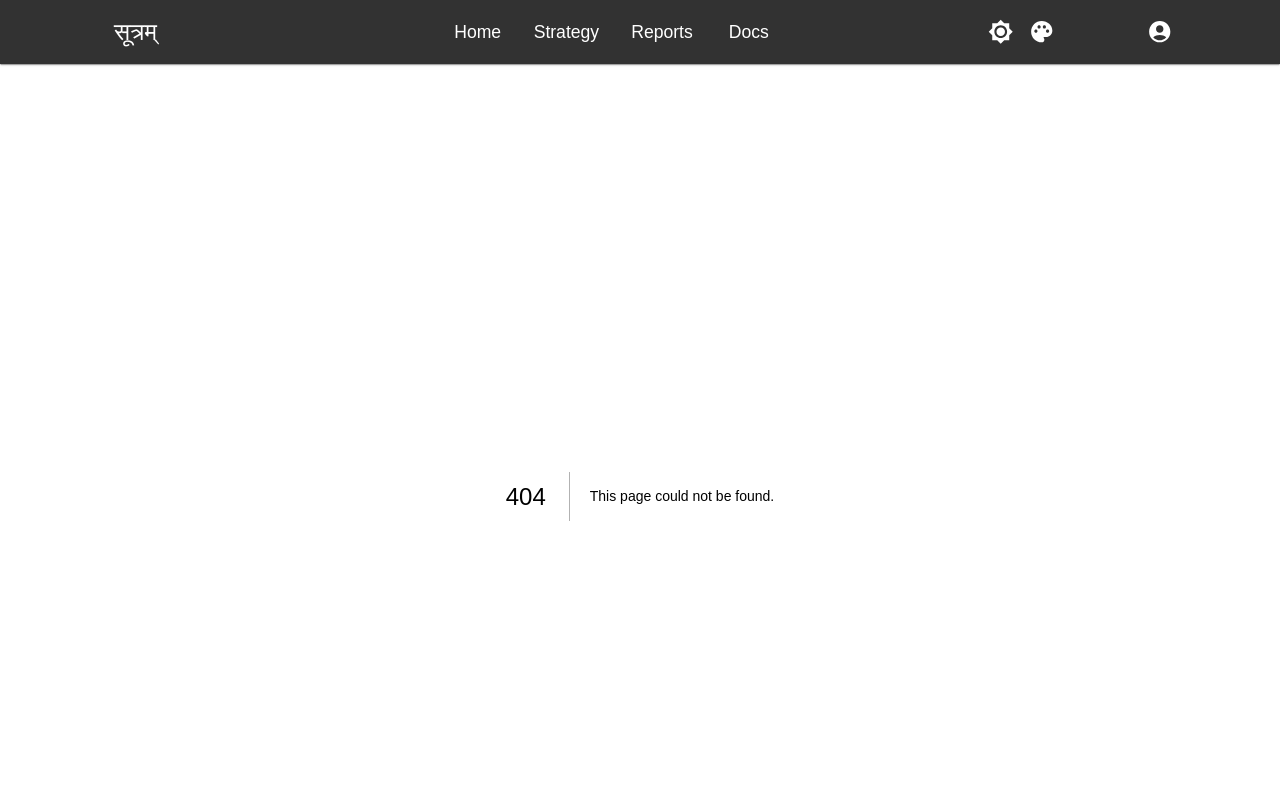
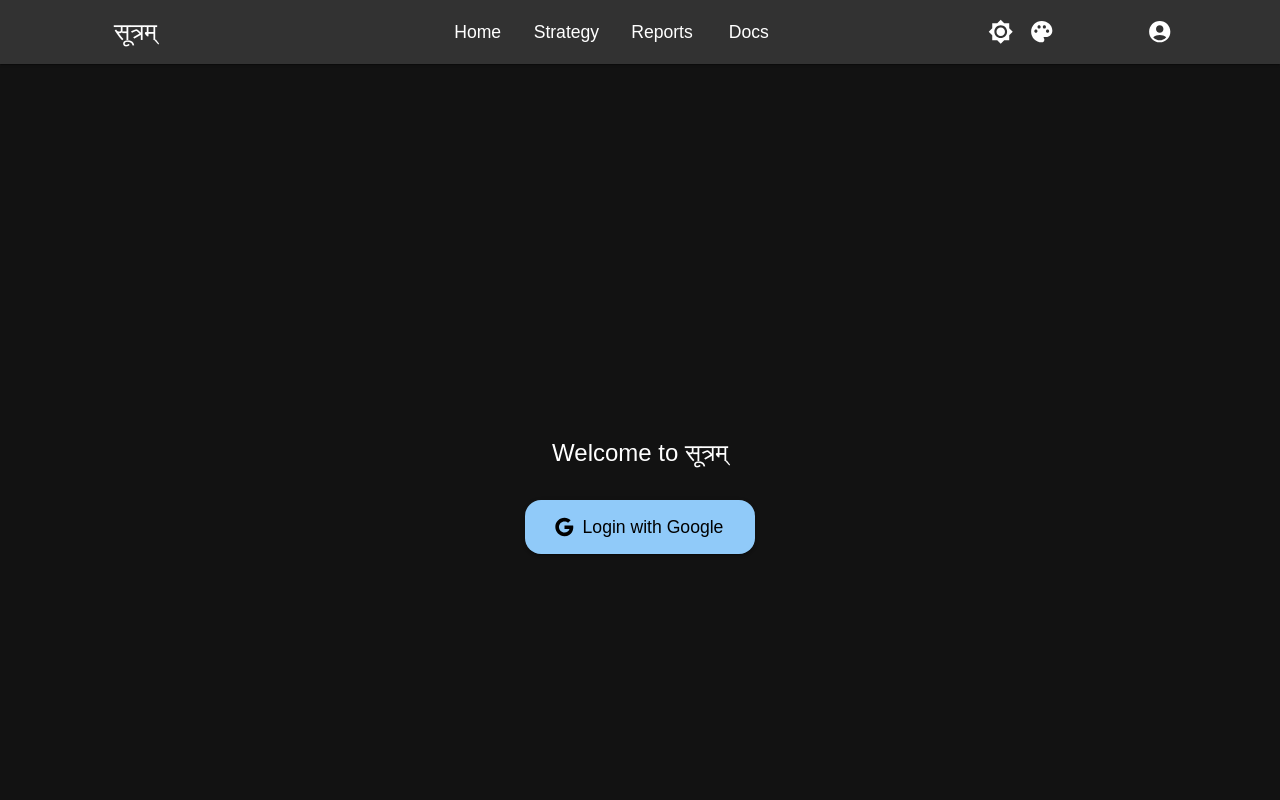
Before and after one commit to AmitSharmamad/mukham, a Next.js app: page /login in a window 1280 px wide. Before the commit this address had no page. Shown: the top 800 px of the page. Built offline with nearby package versions, Linux system fonts and the light colour scheme; a web font is replaced by a local one.

Commit message:
added /login page with google oauth login

```diff
--- a/package.json
+++ b/package.json
@@ -14,7 +14,7 @@
     "@fontsource/bungee-tint": "^5.2.6",
     "@mui/icons-material": "^5.0.0",
     "@mui/material": "^5.0.0",
-    "@mui/x-date-pickers": "^7.28.2",
+    "@mui/x-date-pickers": "^7.28.3",
     "axios": "^1.8.4",
     "dayjs": "^1.11.13",
     "next": "latest",
--- /dev/null
+++ b/src/context/AuthContext.tsx
@@ -0,0 +1,35 @@
+import { createContext, useContext, useState, ReactNode } from 'react';
+
+interface AuthContextType {
+  isLoggedIn: boolean;
+  login: () => void;
+  logout: () => void;
+}
+
+const AuthContext = createContext<AuthContextType | undefined>(undefined);
+
+export function AuthProvider({ children }: { children: ReactNode }) {
+  const [isLoggedIn, setIsLoggedIn] = useState(false);
+
+  const login = () => {
+    setIsLoggedIn(true);
+  };
+
+  const logout = () => {
+    setIsLoggedIn(false);
+  };
+
+  return (
+    <AuthContext.Provider value={{ isLoggedIn, login, logout }}>
+      {children}
+    </AuthContext.Provider>
+  );
+}
+
+export function useAuth() {
+  const context = useContext(AuthContext);
+  if (context === undefined) {
+    throw new Error('useAuth must be used within an AuthProvider');
+  }
+  return context;
+}
--- /dev/null
+++ b/src/pages/login.tsx
@@ -0,0 +1,42 @@
+import { Box, Button, Container, Typography } from '@mui/material';
+import GoogleIcon from '@mui/icons-material/Google';
+
+export default function LoginPage() {
+  const handleGoogleLogin = () => {
+    window.location.href = 'http://localhost:9090/auth/google/login';
+  };
+
+  return (
+    <Container maxWidth="sm">
+      <Box
+        sx={{
+          minHeight: '100vh',
+          display: 'flex',
+          flexDirection: 'column',
+          justifyContent: 'center',
+          alignItems: 'center',
+          gap: 3
+        }}
+      >
+        <Typography variant="h4" component="h1" gutterBottom>
+          Welcome to सूत्रम्
+        </Typography>
+        <Button
+          variant="contained"
+          size="large"
+          onClick={handleGoogleLogin}
+          startIcon={<GoogleIcon />}
+          sx={{
+            py: 1.5,
+            px: 4,
+            borderRadius: 2,
+            textTransform: 'none',
+            fontSize: '1.1rem'
+          }}
+        >
+          Login with Google
+        </Button>
+      </Box>
+    </Container>
+  );
+}
```
Also changed, not shown: src/components/DateTimePicker/index.tsx (+85 -0 lines), src/components/Navbar.tsx (+19 -5 lines), src/pages/_app.tsx (+7 -0 lines), 1 other file (tests, documents, lock files or other folders).
